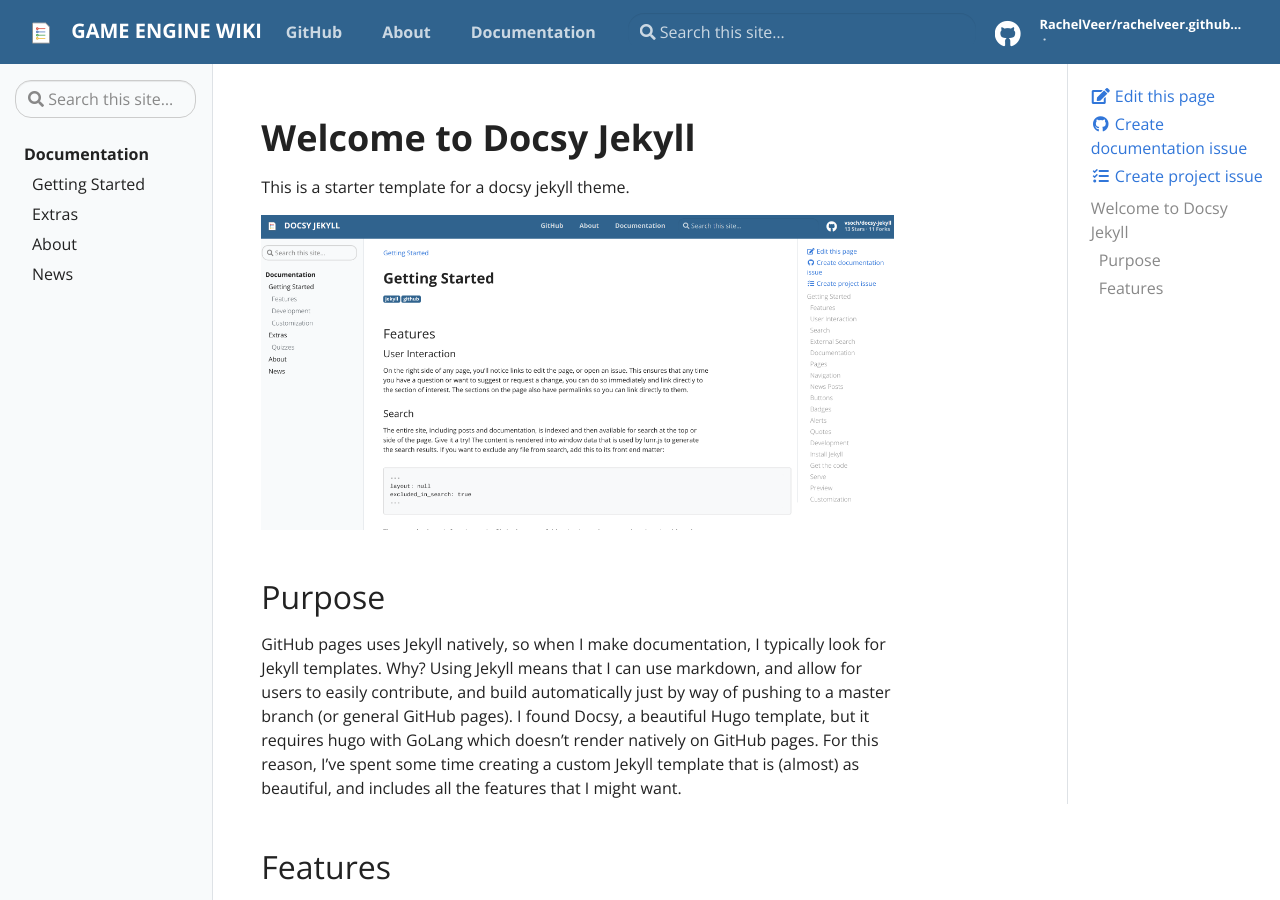
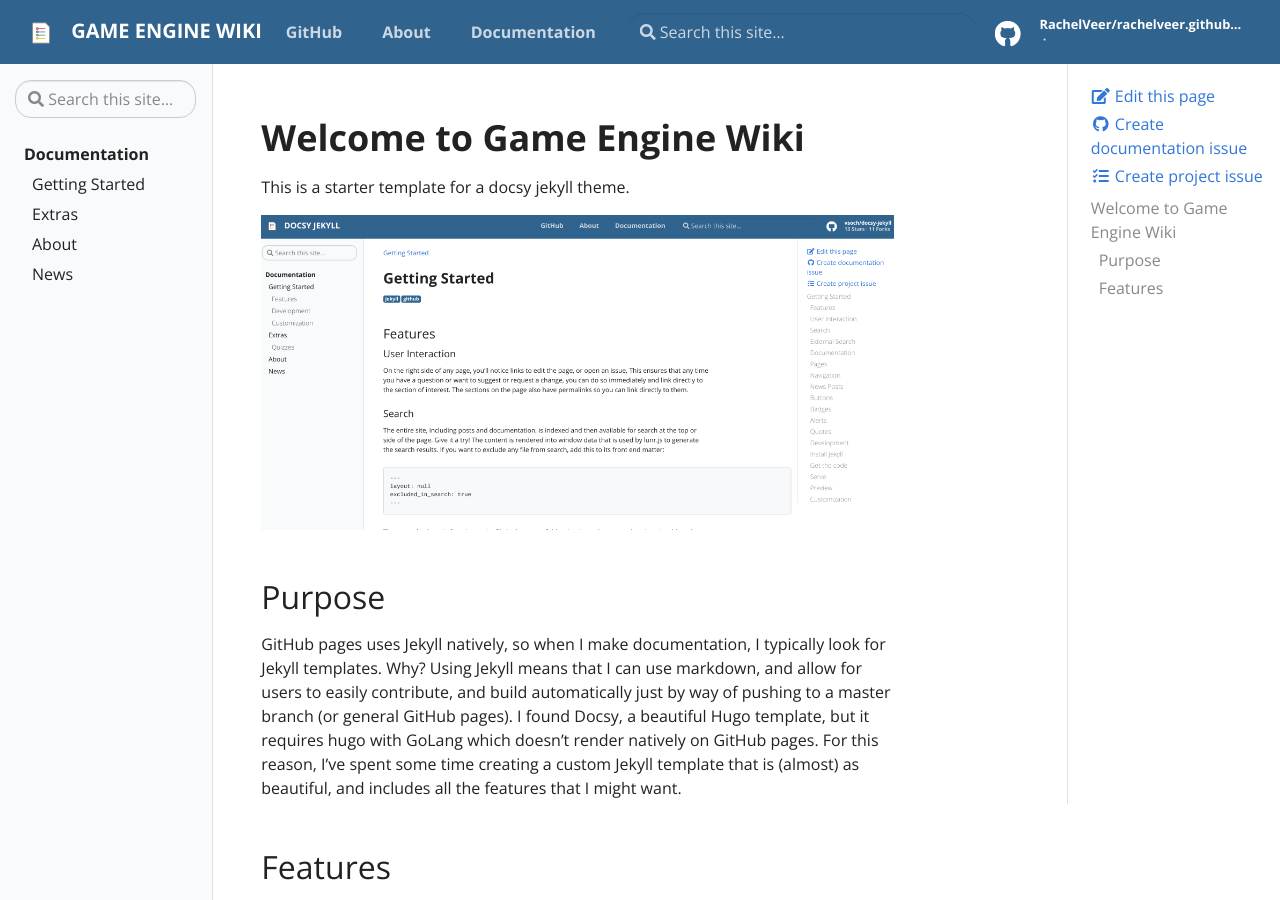
Before and after one commit to RachelVeer/rachelveer.github.io, a Jekyll site: the page built from pages/index.md, in a window 1280 px wide and 900 px high. Built offline with Jekyll 4.4.1, drawn with Linux system fonts in a browser that asks for light colours.

```diff
--- a/pages/index.md
+++ b/pages/index.md
@@ -4,7 +4,7 @@
 permalink: /
 ---
 
-# Welcome to Docsy Jekyll
+# Welcome to Game Engine Wiki
 
 This is a starter template for a docsy jekyll theme.
 
```
